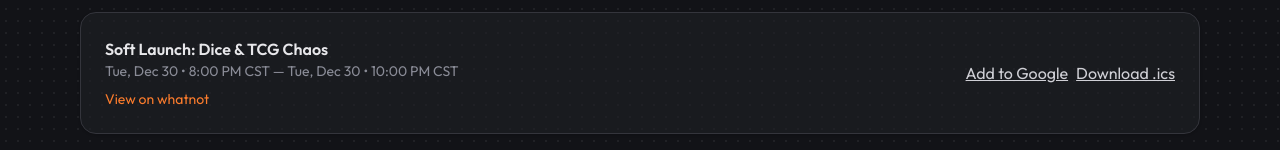
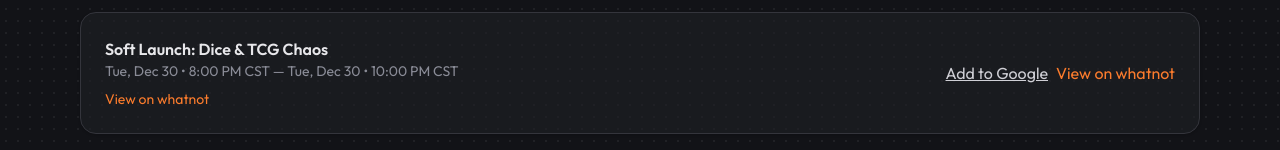
Before and after one commit to thecritpitlive/the-crit-pit-site, a Next.js app: page /streams in a window 1280 px wide. Shown: the part 597-747 px from the top of the page. Built offline with nearby package versions, Linux system fonts and the light colour scheme; no server answers.

Commit message:
Fix: use external <a> for event url (typedRoutes safe)

```diff
--- a/components/events.tsx
+++ b/components/events.tsx
@@ -40,7 +40,15 @@
             </div>
             <div className="flex items-center gap-2">
               <Link className="text-ink-200 underline" href={googleCalendarLink(e)}>Add to Google</Link>
-              <Link className="text-ink-200 underline" href={`/api/ics?eventId=${e.id}`}>Download .ics</Link>
+              <a
+  className="text-ember-400 hover:underline"
+  href={e.url}
+  target="_blank"
+  rel="noopener noreferrer"
+>
+  View on {e.platform}
+</a>
+
             </div>
           </Card>
         ))}
```
